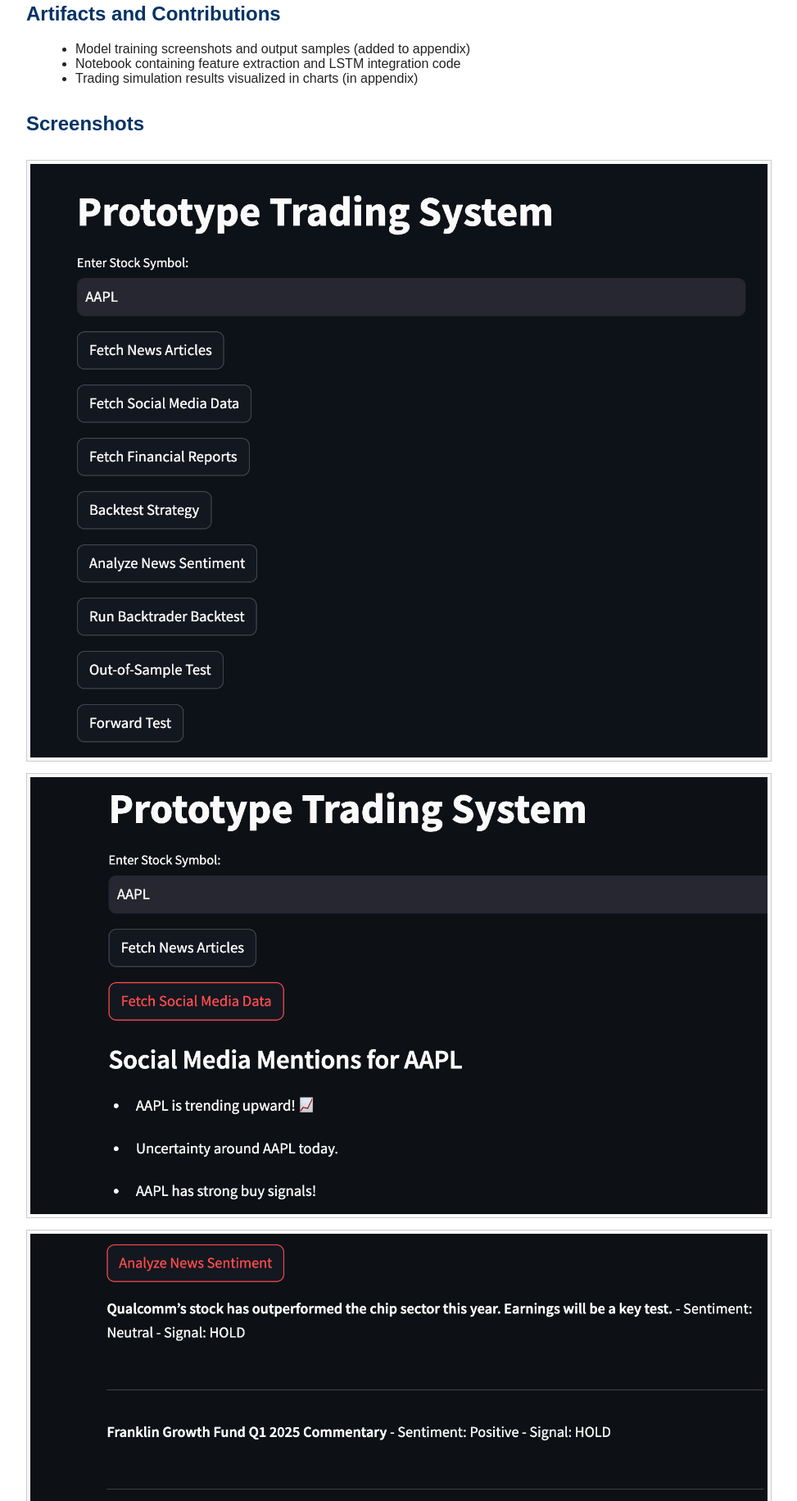
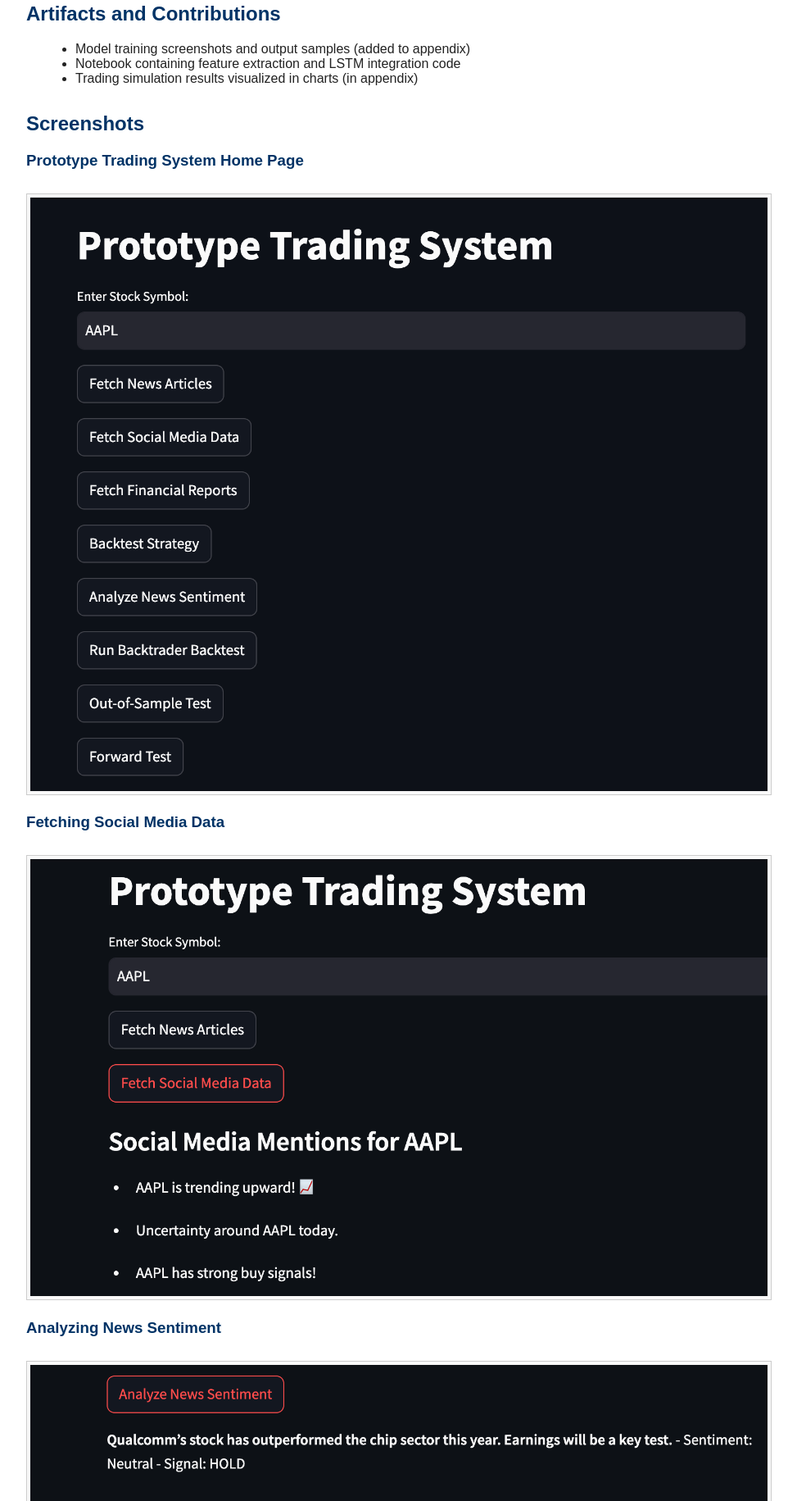
Before and after one commit to ushanelluri/usha.github.io, a plain HTML site: page index.html in a window 1280 px wide. Shown: the part 997-2828 px from the top of the page at 82% size, without its empty margins (108-1081 px from the left). Drawn offline with Linux system fonts and the light colour scheme.

Commit message:
Update index.html

```diff
--- a/index.html
+++ b/index.html
@@ -146,9 +146,15 @@
 
   <div class="section">
     <h2>Screenshots</h2>
-    <img src="img1.png" alt="Prototype Trading System Home Page" class="screenshot"/>
-    <img src="img2.png" alt="Fetching Social Media Data" class="screenshot"/>
-    <img src="img3.png" alt="Analyzing News Sentiment" class="screenshot"/>
+    <h3>Prototype Trading System Home Page</h3>
+<img src="img1.png" alt="Prototype Trading System Home Page" class="screenshot"/>
+
+<h3>Fetching Social Media Data</h3>
+<img src="img2.png" alt="Fetching Social Media Data" class="screenshot"/>
+
+<h3>Analyzing News Sentiment</h3>
+<img src="img3.png" alt="Analyzing News Sentiment" class="screenshot"/>
+
   </div>
 
   <div class="section">
```
